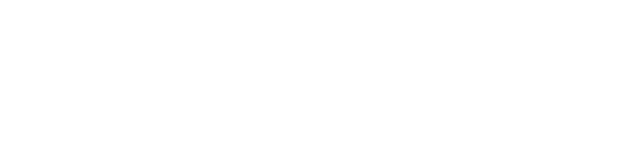
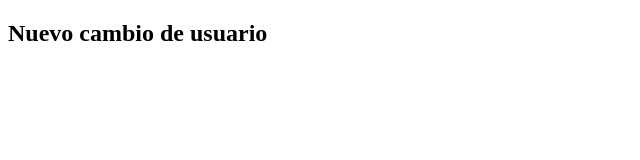
Before and after one commit to xaca/demo, a plain HTML site: page otro.html in a window 1280 px wide. Shown: the whole page, without its empty margins (0-640 px from the left). Drawn offline with Linux system fonts and the light colour scheme.

Commit message:
Octavo commit

```diff
--- a/otro.html
+++ b/otro.html
@@ -6,6 +6,6 @@
 	<title>Document</title>
 </head>
 <body>
-
+	<h2>Nuevo cambio de usuario</h2>
 </body>
 </html>
```
